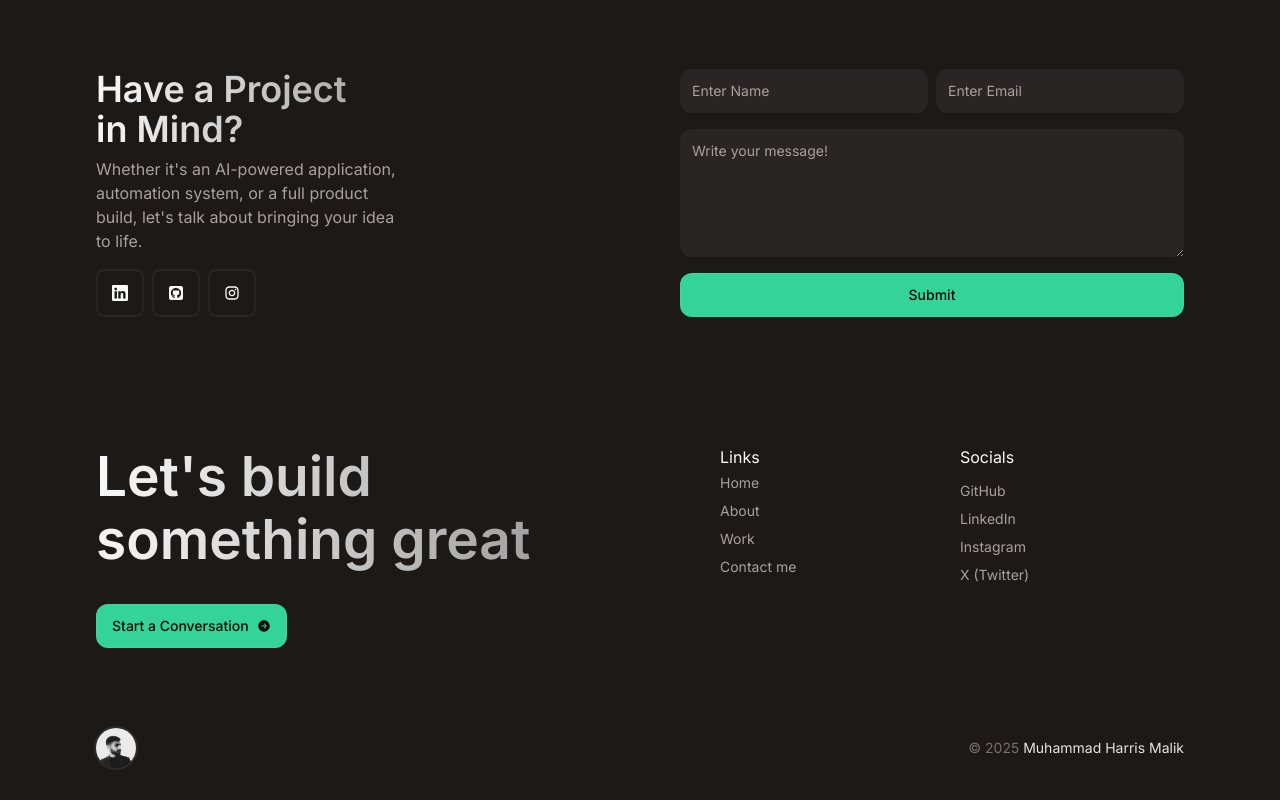
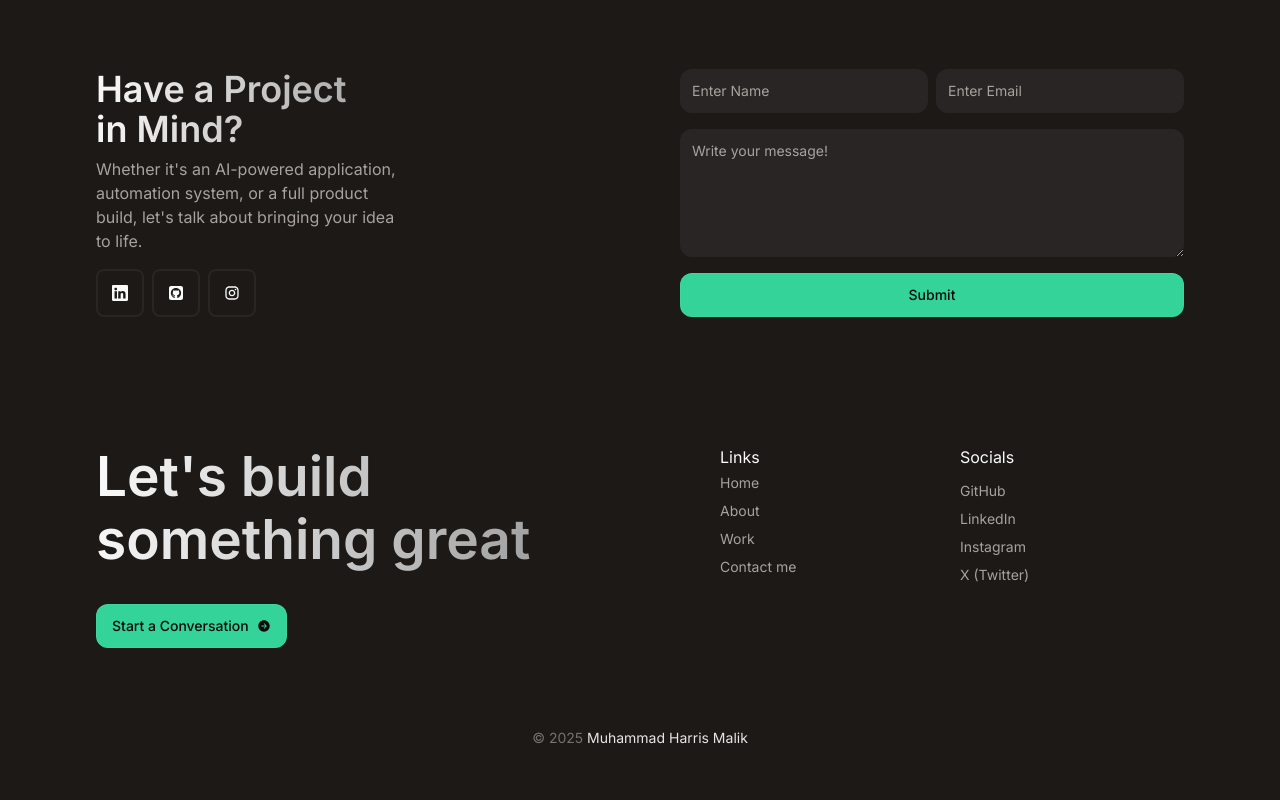
Before and after one commit to harrismalik/portfolio, a React (Vite) app: page / in a window 1280 px wide. Shown: the part 4324-5124 px from the top of the page. Built offline with nearby package versions, Linux system fonts and the light colour scheme.

Commit message:
Footer Update

```diff
--- a/src/components/Footer/index.tsx
+++ b/src/components/Footer/index.tsx
@@ -1,5 +1,4 @@
 import { IoArrowForwardCircle } from "react-icons/io5";
-import headshot from "../../assets/pictures/headshot.jpg";
 
 type footerLinkType = {
     name: string,
@@ -90,14 +89,7 @@
                     </div>
                 </div>
 
-                <div className="flex items-center justify-between pt-10 mb-8">
-                    <a href="/" className="logo">
-                        <img
-                            src={headshot}
-                            alt="Harris Malik"
-                            className="w-10 h-10 rounded-full object-cover ring-2 ring-stone-700/50 hover:ring-emerald-400/50 transition-all duration-200"
-                        />
-                    </a>
+                <div className="flex items-center justify-center pt-10 mb-8">
                     <p className="text-stone-500 text-sm">
                         &copy; 2025 <span className="text-stone-200">Muhammad Harris Malik</span>
                     </p>
```
